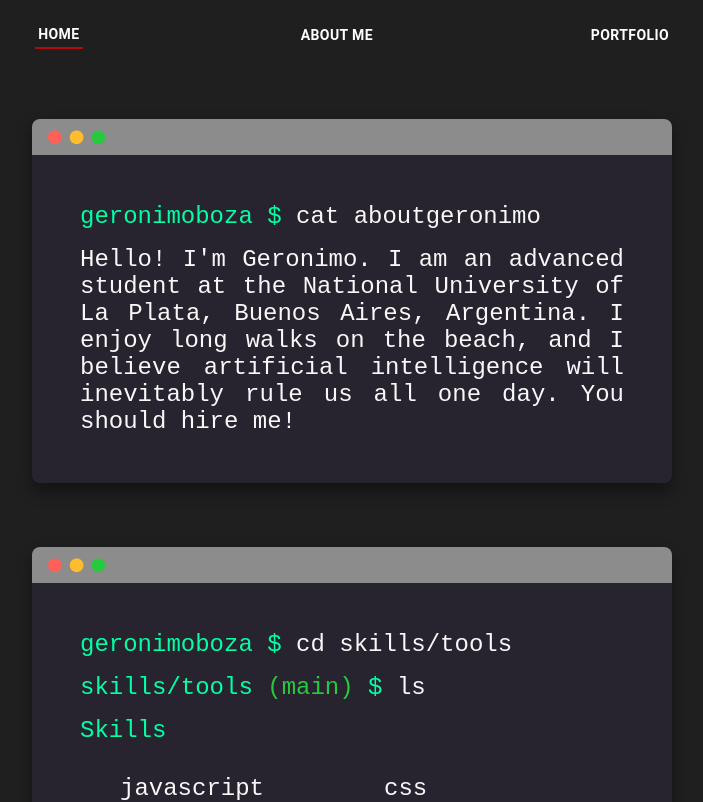
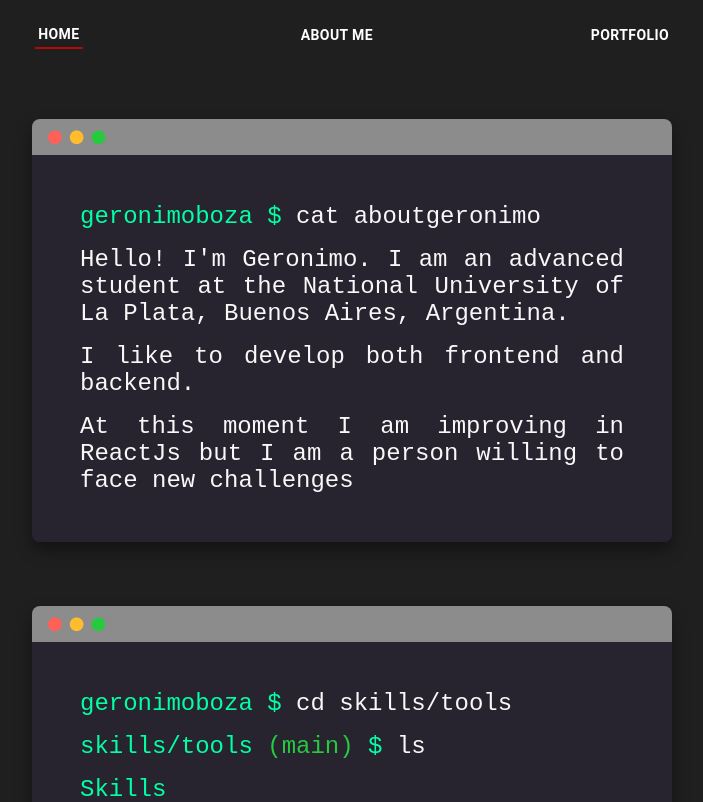
Before and after one commit to GeroBoza/portfolio, a React (Create React App) app: page /about in a window 1280 px wide. Shown: the top 802 px of the page, without its empty margins (288-991 px from the left). Built offline with nearby package versions, Linux system fonts and the light colour scheme.

Commit message:
about actualizado

```diff
--- a/src/pages/About/About.jsx
+++ b/src/pages/About/About.jsx
@@ -35,10 +35,14 @@ const About = () => {
                 <p style={{ textAlign: "justify" }}>
                     {/* n */}
                     Hello! I'm Geronimo. I am an advanced student at the
-                    National University of La Plata, Buenos Aires, Argentina. I
-                    enjoy long walks on the beach, and I believe artificial
-                    intelligence will inevitably rule us all one day. You should
-                    hire me!
+                    National University of La Plata, Buenos Aires, Argentina.
+                </p>
+                <p style={{ textAlign: "justify" }}>
+                    I like to develop both frontend and backend.
+                </p>
+                <p style={{ textAlign: "justify" }}>
+                    At this moment I am improving in ReactJs but I am a person
+                    willing to face new challenges
                 </p>
             </>
         );
```
